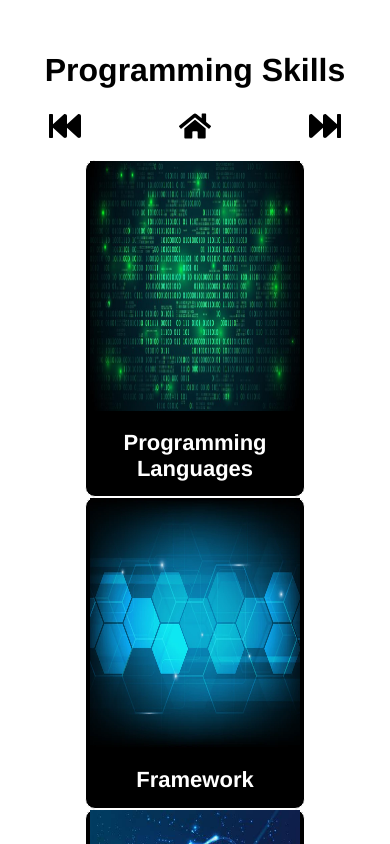
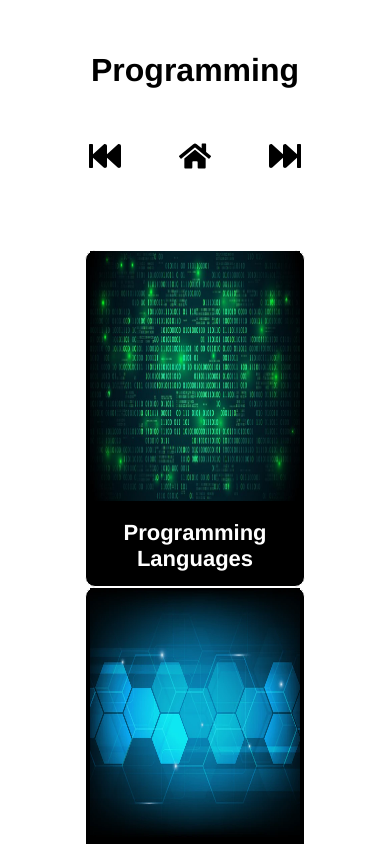
Before and after one commit to MateusHenriqDaSilva/Port, a Next.js app: page /programming in a window 390 px wide. Shown: the top 844 px of the page. Built offline with nearby package versions, Linux system fonts and the light colour scheme.

Commit message:
first commit

```diff
--- a/src/components/Programming/Cabecalho/CabecalhoProgramming.tsx
+++ b/src/components/Programming/Cabecalho/CabecalhoProgramming.tsx
@@ -3,7 +3,7 @@ import styles from '../../../styles/cabecalhoProgramming.module.css'
 export default function CabecalhoProgramming() {
     return (
         <div className={styles.ContainerGlobal}>
-            <h1 className={styles.Titulo}>Programming Skills</h1>
+            <h1 className={styles.Titulo}>Programming</h1>
         </div>
     )
 }
--- a/src/styles/subCabecalhoProgramming.module.css
+++ b/src/styles/subCabecalhoProgramming.module.css
@@ -21,7 +21,7 @@
     .ContainerGlobal {
         display: flex;
         height: 30px;
-        padding-top: 30px;
+        padding: 60px;
         justify-content: center;
         align-items: center;
         text-align: center;
```
